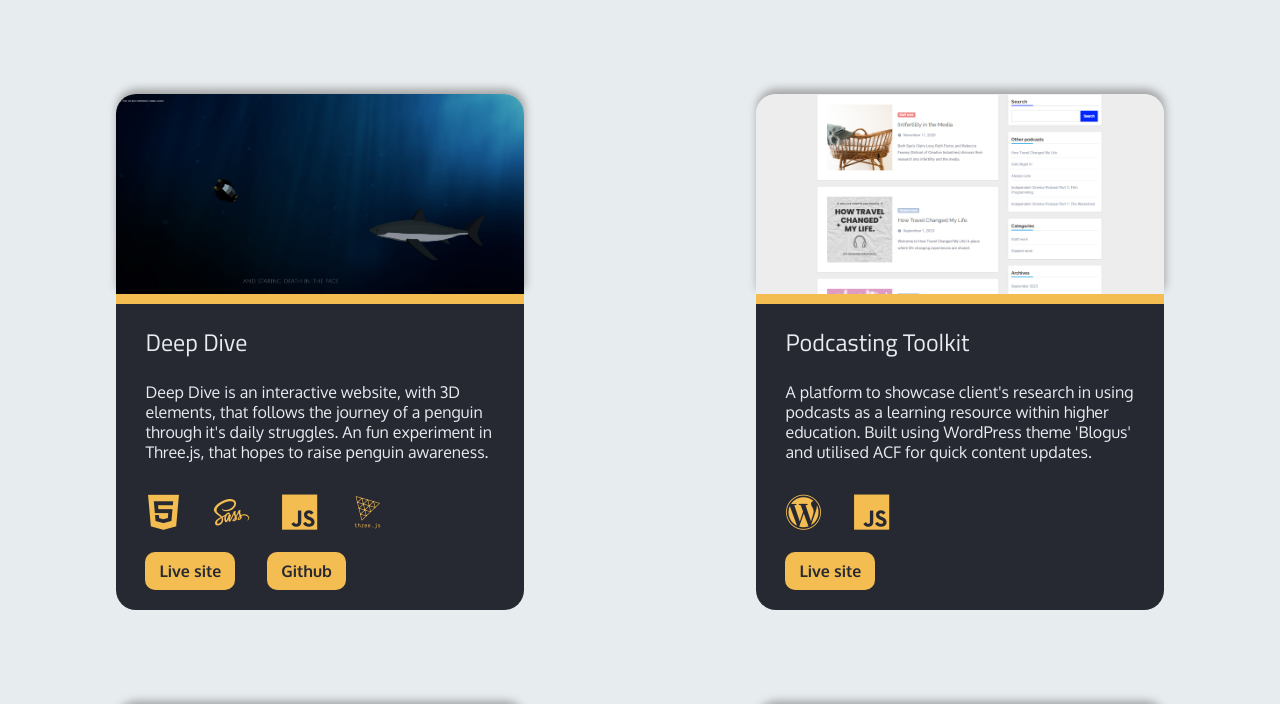
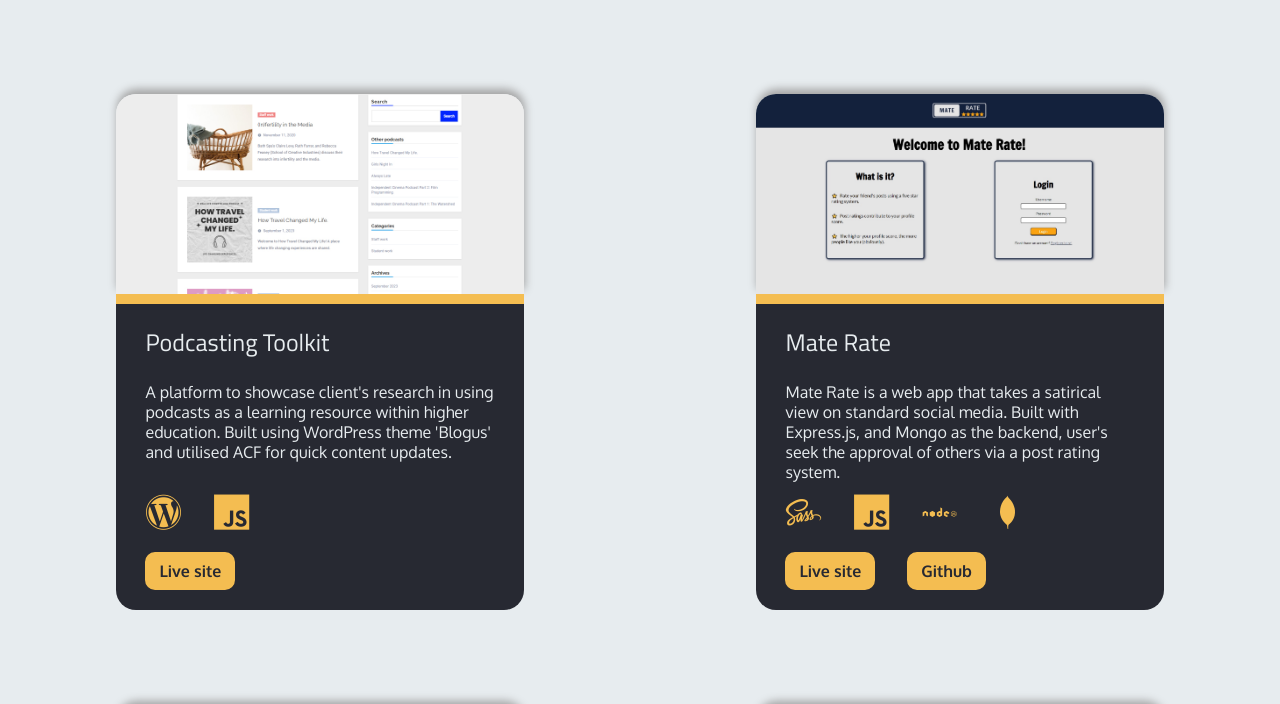
Before and after one commit to JStone1/Portfolio-Site, a React (Vite) app: page /projects in a window 1280 px wide. Shown: the part 1549-2253 px from the top of the page. Built offline with nearby package versions, Linux system fonts and the light colour scheme.

Commit message:
Turned off random order

```diff
--- a/src/components/ProjectList/ProjectList.tsx
+++ b/src/components/ProjectList/ProjectList.tsx
@@ -126,7 +126,7 @@ function ProjectList({ projectType }: Props) {
           viewport={{ once: true, amount: 0.1 }}
           className="project-container"
         >
-          {shuffledProjects.map((project, index) => {
+          {projects.map((project, index) => {
             return <Fragment key={index}>{project}</Fragment>;
           })}
         </motion.section>
```
